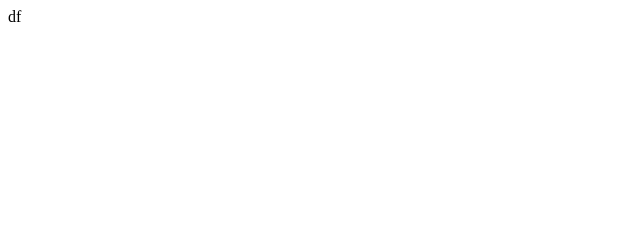
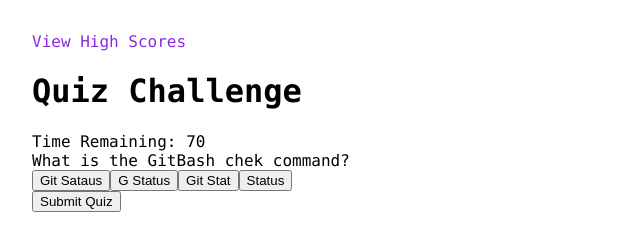
Before and after one commit to marksantander/module4Challenge, a plain HTML site: page index.html in a window 1280 px wide. Shown: the whole page, without its empty margins (0-640 px from the left). Drawn offline with Linux system fonts and the light colour scheme.

Commit message:
uploading finished code

```diff
--- a/index.html
+++ b/index.html
@@ -1 +1,22 @@
-df
+<!DOCTYPE html>
+<html>
+<head>
+    <title>Code Quiz</title>
+    <meta charset="utf-8">
+    <link rel="stylesheet" href="./style.css">
+
+</head>
+<body>
+  <header>
+    View High Scores
+
+  </header>
+    <h1>Quiz Challenge</h1>
+    <div id="timer">Time: <span id="time-remaining"></span></div>
+    <div id="question"></div>
+    <div class="choiceButtons" id="choices"></div>
+    <button id="submitQuiz">Submit Quiz</button>
+    <p id="result"></p>
+    <script src="script.js"></script>
+</body>
+</html>
--- a/script.js
+++ b/script.js
@@ -1 +1,86 @@
-asdf
+const quizData = [
+  {
+    question: "What is the GitBash chek command?",
+    choices: ["Git Sataus", "G Status", "Git Stat", "Status"],
+    answer: "Git Status"
+  },
+  {
+    question: "What best describes a for loop?",
+    choices: ["A wheel", "A function", "An Element", "A loop is structure that allows code to execute"],
+    answer: "A loop is structure that allows code to execute"
+  },
+  {
+    question: "What does DOM stand for?",
+    choices: ["Due on Monday", "Domination", "Document Object Model", "Fuji"],
+    answer: "Document Object Model"
+  },
+  {
+    question: "Arrays in Javascript can be used to store______?",
+    choices: ["Numbers and Strings", "Other Arrays", "booleans", "all of the above"],
+    answer: "all of the above"
+  }
+];
+
+const questionEl = document.getElementById("question");
+const choicesEl = document.getElementById("choices");
+const submitBtn = document.getElementById("submitQuiz");
+const resultEl = document.getElementById("result");
+const timerEl = document.getElementById("timer");
+
+let currentQuestionIndex = 0;
+let score = 0;
+let timerInterval;
+
+loadQuestion();
+startTimer();
+
+function loadQuestion() {
+  const currentQuestion = quizData[currentQuestionIndex];
+  questionEl.textContent = currentQuestion.question;
+
+  choicesEl.innerHTML = "";
+
+  currentQuestion.choices.forEach(function (choice) {
+    const choiceEl = document.createElement("button");
+    choiceEl.textContent = choice;
+    choiceEl.addEventListener("click", function () {
+      checkAnswer(choice);
+    });
+    choicesEl.appendChild(choiceEl);
+  });
+}
+
+function checkAnswer(choice) {
+  const currentQuestion = quizData[currentQuestionIndex];
+  if (choice === currentQuestion.answer) {
+    score++;
+  }
+  currentQuestionIndex++;
+  if (currentQuestionIndex === quizData.length) {
+    showResult();
+  } else {
+    loadQuestion();
+  }
+}
+
+function showResult() {
+  questionEl.style.display = "none";
+  choicesEl.style.display = "none";
+  submitBtn.style.display = "none";
+  resultEl.textContent = ["Not correct", "Correct"]
+  clearInterval(timerInterval);
+}
+
+let timeRemaining = 75;
+let timerID;
+
+function startTimer() {
+  timerInterval = setInterval(function() {
+    timeRemaining--;
+    timerEl.textContent = `Time Remaining: ${timeRemaining}`;
+    if (timeRemaining === 0) {
+      clearInterval(timerInterval);
+      showResult();
+    }
+  }, 1000);
+}
--- /dev/null
+++ b/style.css
@@ -0,0 +1,15 @@
+body {
+  font-family: "Lucida Console", "Courier New", monospace;
+  margin: 2em;
+  background-color: #ffffff;
+}
+
+header {
+  display: block;
+  color: blueviolet;
+}
+
+.choiceButtons {
+  display: block;
+  color: blueviolet;
+}
```
